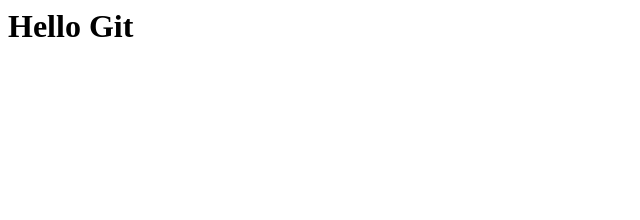
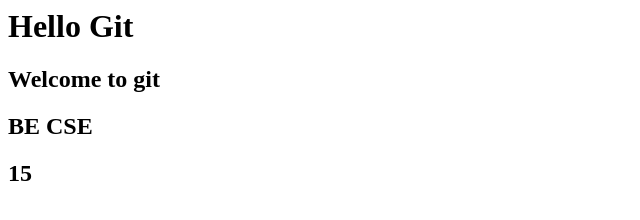
Before and after one commit to disha23-gupta/GitLabExperiment, a plain HTML site: page index.html in a window 1280 px wide. Shown: the whole page, without its empty margins (0-640 px from the left). Drawn offline with Linux system fonts and the light colour scheme.

Commit message:
third commit

```diff
--- a/index.html
+++ b/index.html
@@ -1,5 +1,8 @@
 <html>
     <body>
         <h1> Hello Git</h1>
+        <h2>Welcome to git</h2>
+        <h2> BE CSE</h2>
+        <h2>15</h2>
     </body>
 </html>
```
